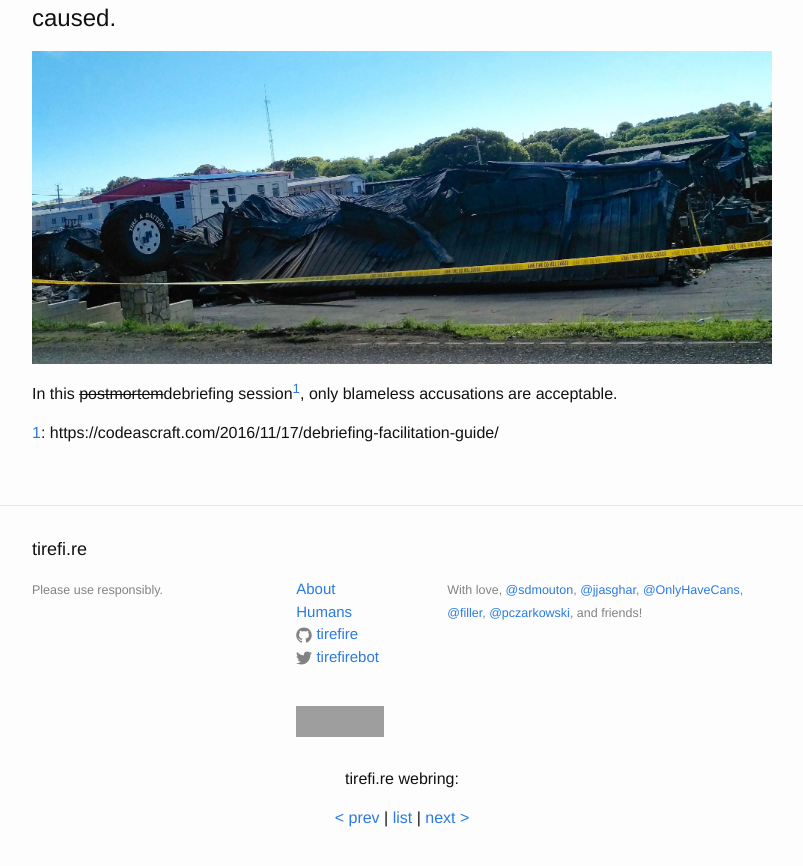
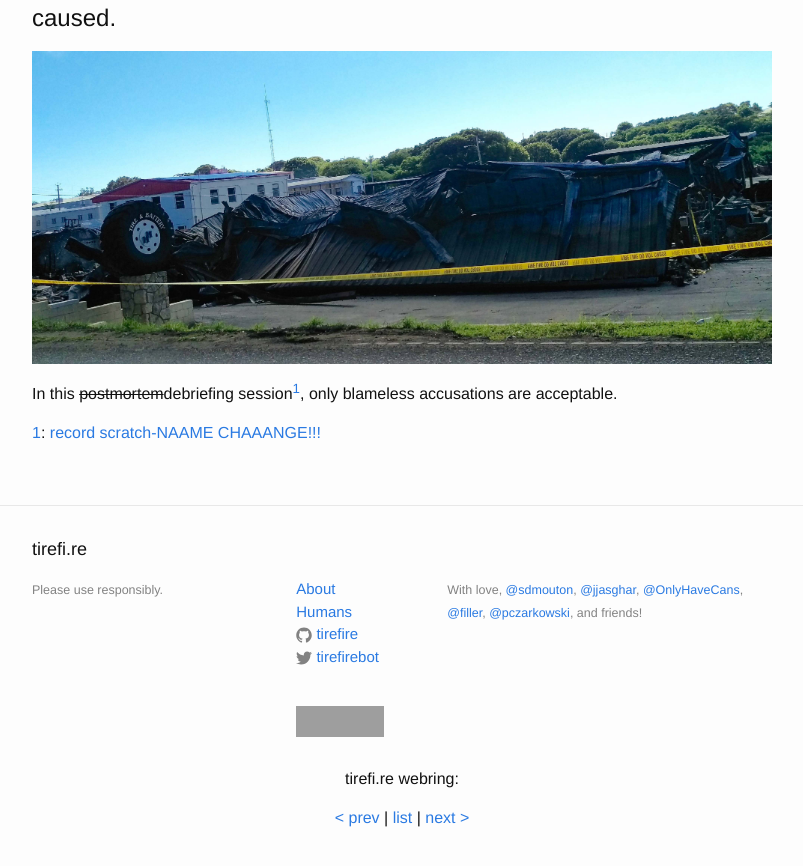
Before and after one commit to tirefire/tirefi.re, a Jekyll site: the page built from postmortems/index.md, in a window 1280 px wide, cut to the strip 158-1033 px from the top of the page. Shown: the top 866 px of the strip, without its empty margins (238-1041 px from the left). Built offline with Jekyll 4.4.1, drawn with Linux system fonts in a browser that asks for light colours; grey boxes are pictures that could not be loaded.

Commit message:
they goin commando in them etsy postmortems

```diff
--- a/postmortems/index.md
+++ b/postmortems/index.md
@@ -11,4 +11,4 @@ title: Postmortems
 
 In this ~~postmortem~~debriefing session<sup>[1](#no-briefs)</sup>, only blameless accusations are acceptable.
 
-<a name="no-briefs">1</a>: https://codeascraft.com/2016/11/17/debriefing-facilitation-guide/
+<a name="no-briefs">1</a>: [record scratch-NAAME CHAAANGE!!!](https://codeascraft.com/2016/11/17/debriefing-facilitation-guide/)
```
